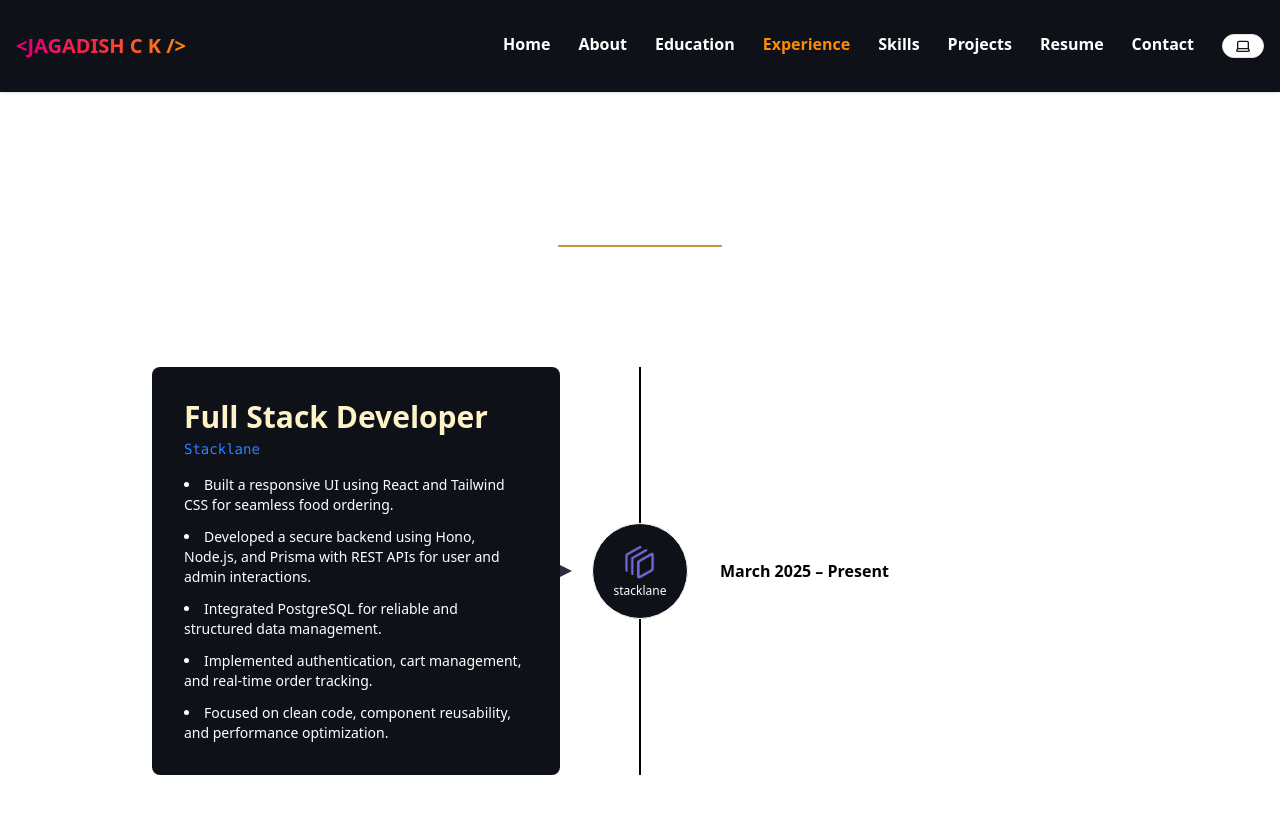
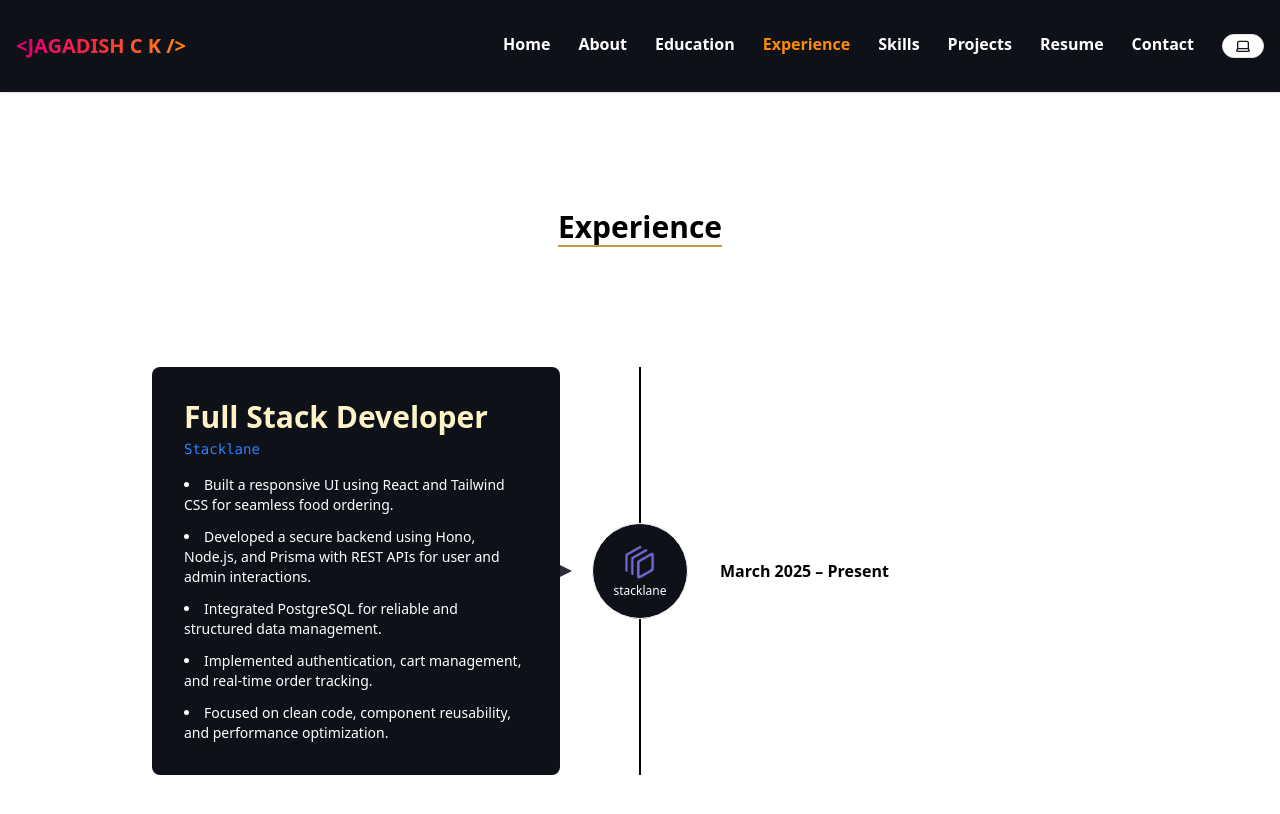
Before and after one commit to jagadish018/jagadish-ck, a Next.js app: page /block/experience-block in a window 1280 px wide. Shown: the top 814 px of the page. Built offline with nearby package versions, Linux system fonts and the light colour scheme.

Commit message:
Update ExperienceCard title styling; ensure consistent text color for better visibility

```diff
--- a/app/block/experience-block/ExperienceCard.tsx
+++ b/app/block/experience-block/ExperienceCard.tsx
@@ -31,8 +31,8 @@ const ExperienceCard: React.FC = () => {
   return (
     <div className="bg-transparent dark:bg-neutral min-h-screen flex flex-col items-center justify-center p-6">
       {/* Section Title */}
-      <div className="mb-30 text-center">
-        <h2 className="text-2xl md:text-3xl font-semibold border-b-2 border-[#c49647] inline-block text-white dark:text-[#fef3c6]">
+      <div className="mb-30 text-center text-black dark:text-white">
+        <h2 className="text-2xl md:text-3xl font-semibold border-b-2 border-[#c49647] inline-block text-black dark:text-white">
           Experience
         </h2>
       </div>
```
